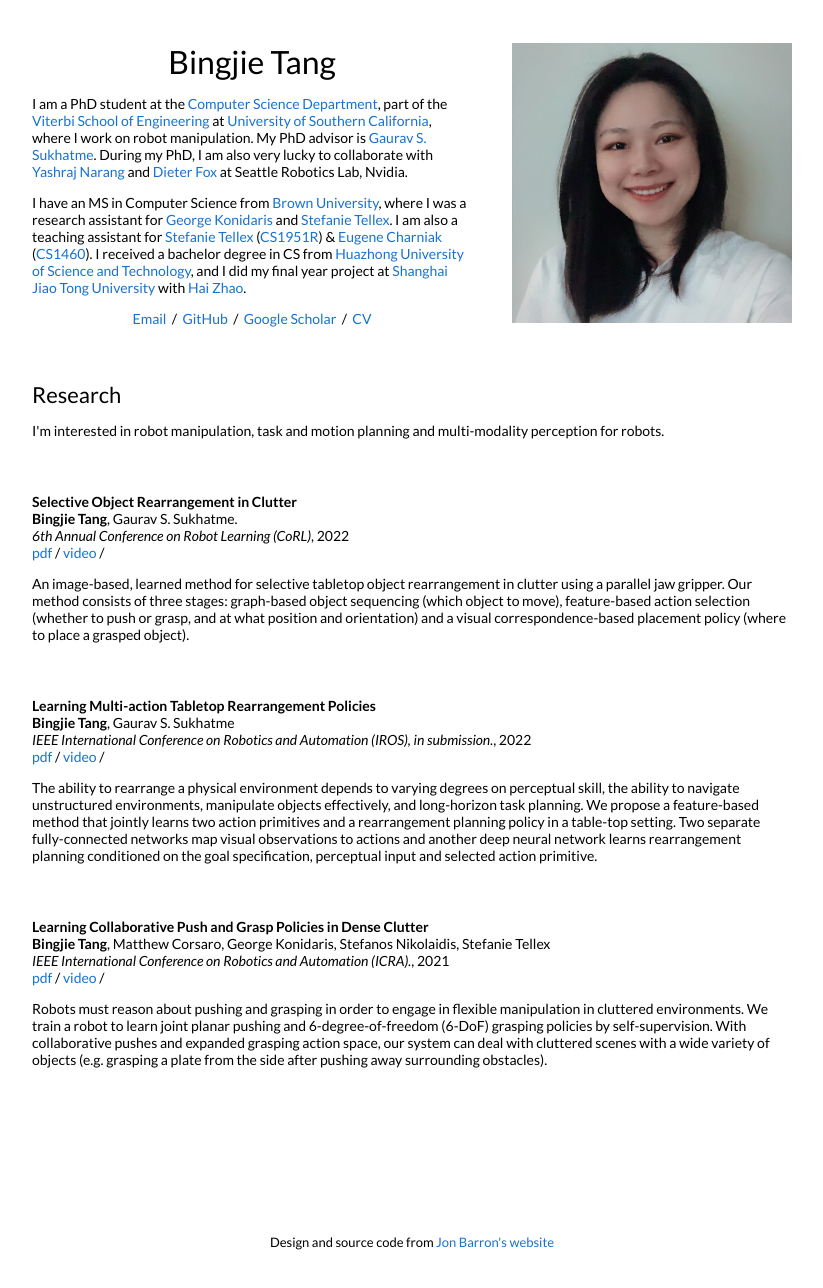
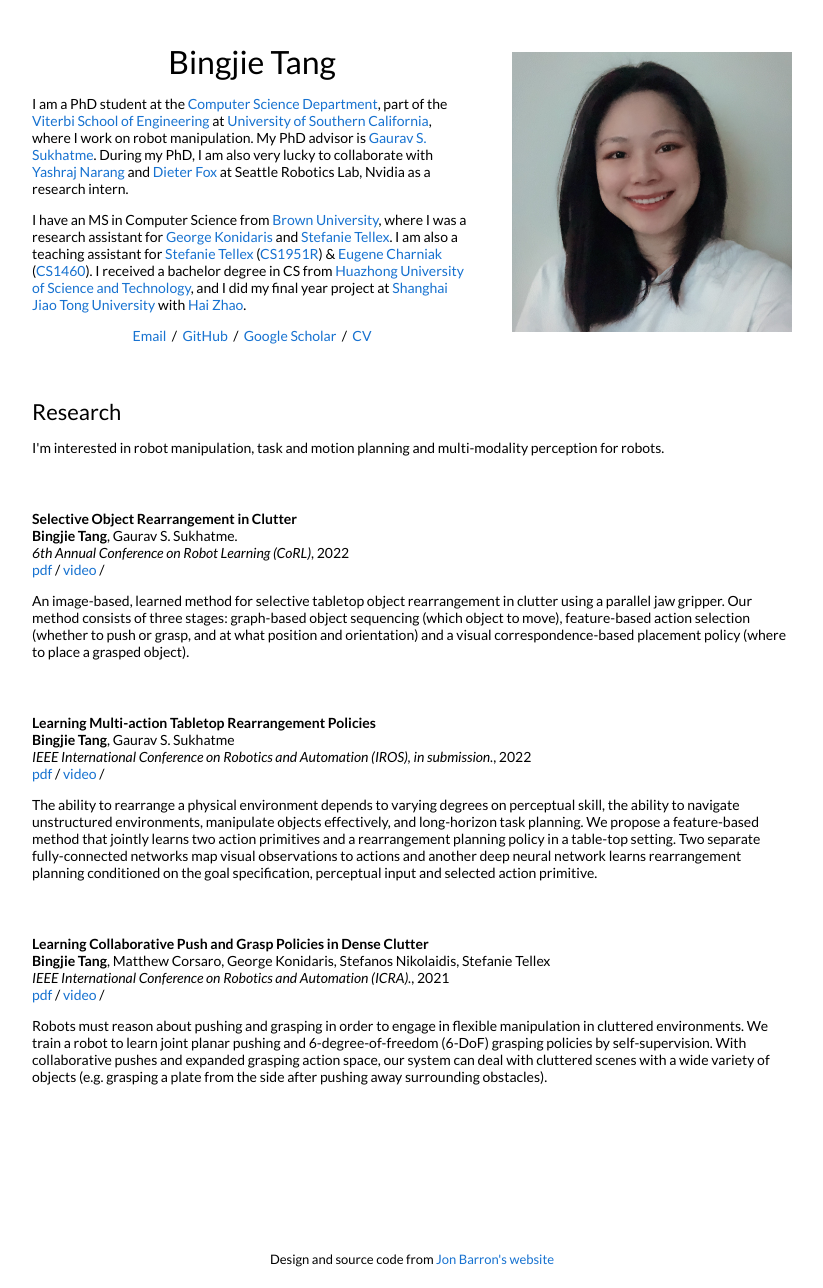
Before and after one commit to bingjietang718/bingjietang718.github.io, a Jekyll site: the page built from _posts/2022-12-14-rearrange.markdown, in a window 1280 px wide. Shown: the whole page, without its empty margins (228-1051 px from the left). Built offline with Jekyll 4.4.1, drawn with Linux system fonts in a browser that asks for light colours.

Commit message:
update intro

```diff
--- a/_layouts/default.html
+++ b/_layouts/default.html
@@ -27,7 +27,7 @@
               <h1>
                 Bingjie Tang
               </h1>
-              <p>I am a PhD student at the <a href="https://www.cs.usc.edu">Computer Science Department</a>, part of the <a href="https://viterbischool.usc.edu">Viterbi School of Engineering</a> at <a href="https://homeadmin.usc.edu/www/">University of Southern California</a>, where I work on robot manipulation. My PhD advisor is <a href="https://scholar.google.com/citations?user=lRUi-A8AAAAJ&hl=en">Gaurav S. Sukhatme</a>. During my PhD, I am also very lucky to collaborate with <a href="https://scholar.google.com/citations?user=M3NuG7AAAAAJ&hl=en">Yashraj Narang</a> and <a href="https://scholar.google.com/citations?user=DqXsbPAAAAAJ&hl=en&oi=ao">Dieter Fox</a> at Seattle Robotics Lab, Nvidia.
+              <p>I am a PhD student at the <a href="https://www.cs.usc.edu">Computer Science Department</a>, part of the <a href="https://viterbischool.usc.edu">Viterbi School of Engineering</a> at <a href="https://homeadmin.usc.edu/www/">University of Southern California</a>, where I work on robot manipulation. My PhD advisor is <a href="https://scholar.google.com/citations?user=lRUi-A8AAAAJ&hl=en">Gaurav S. Sukhatme</a>. During my PhD, I am also very lucky to collaborate with <a href="https://scholar.google.com/citations?user=M3NuG7AAAAAJ&hl=en">Yashraj Narang</a> and <a href="https://scholar.google.com/citations?user=DqXsbPAAAAAJ&hl=en&oi=ao">Dieter Fox</a> at Seattle Robotics Lab, Nvidia as a research intern.
               </p>
               <p>
                 I have an MS in Computer Science from <a href="https://cs.brown.edu">Brown University</a>, where I was a research assistant for <a href="https://cs.brown.edu/~gdk/">George Konidaris</a> and <a href="https://cs.brown.edu/people/stellex/">Stefanie Tellex</a>. I am also a teaching assistant for <a href="https://cs.brown.edu/people/stellex/">Stefanie Tellex</a> (<a href="https://cs.brown.edu/courses/cs1951r/">CS1951R</a>) & <a href="http://cs.brown.edu/people/echarnia/">Eugene Charniak</a> (<a href="https://cs.brown.edu/courses/csci1460/">CS1460</a>). I received a bachelor degree in CS from <a href="http://english.hust.edu.cn">Huazhong University of Science and Technology</a>, and I did my final year project at <a href="https://en.sjtu.edu.cn">Shanghai Jiao Tong University</a> with <a href="https://bcmi.sjtu.edu.cn/~zhaohai/">Hai Zhao</a>.
```
